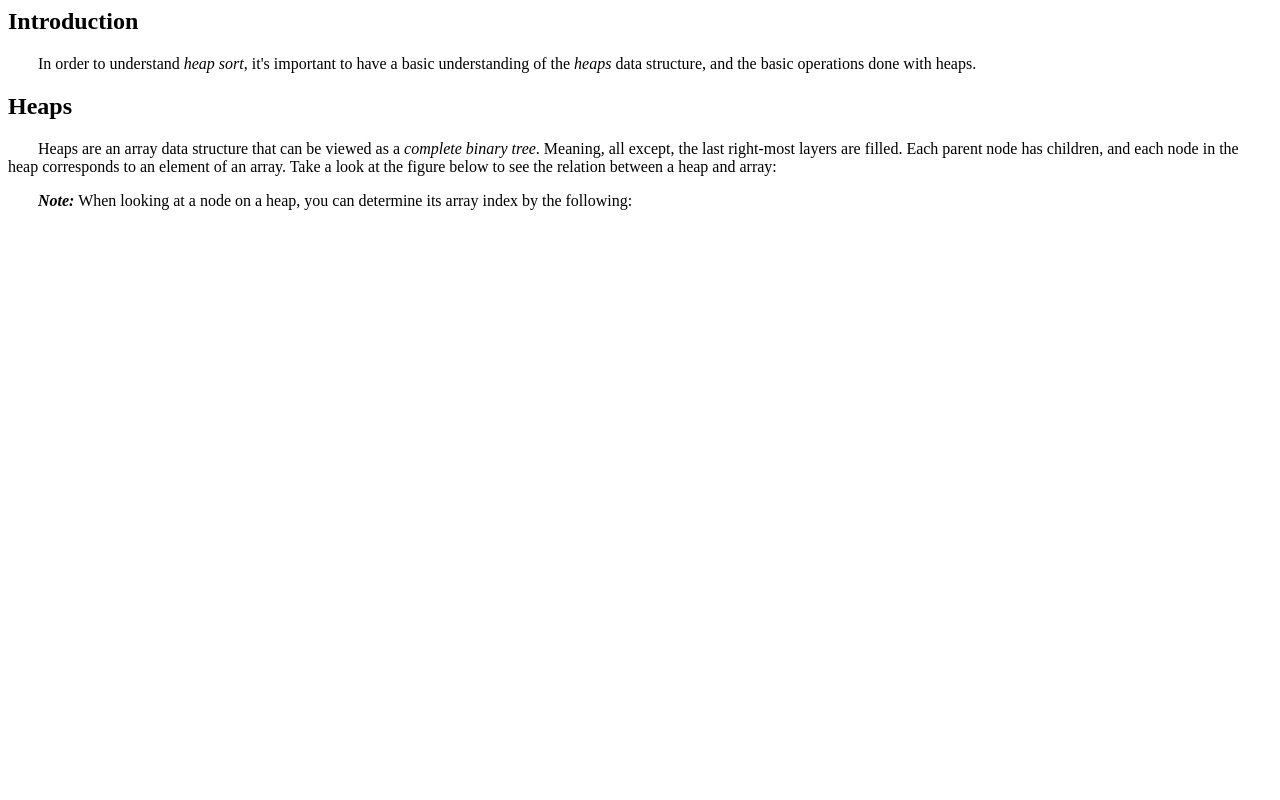
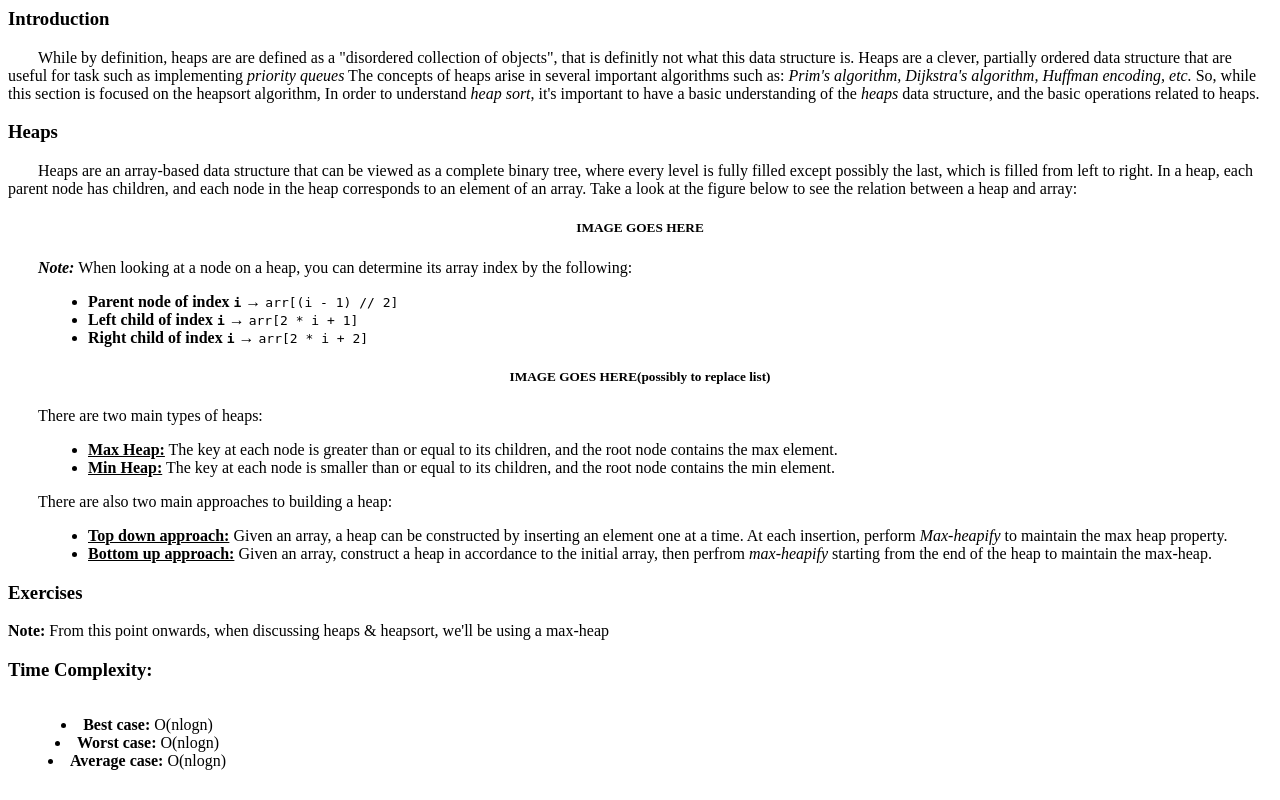
Before and after one commit to acastro23/ds-webapp, a Django app: template learnApp/templates/learnApp/descriptions/heap-sort.html in a window 1280 px wide. Run offline with Django 5.2, Linux system fonts and the light colour scheme; the template is opened without the code that fills it, so the values that code supplies are empty.

Commit message:
AC02072025 -- Made edits to the 'heap-sort.html' notes.

```diff
--- a/learnApp/templates/learnApp/descriptions/heap-sort.html
+++ b/learnApp/templates/learnApp/descriptions/heap-sort.html
@@ -1,21 +1,77 @@
-<h2>Introduction</h2>
+<h3>Introduction</h3>
 
 <!-- AC01312025 -- This section is the actual overview of the algorithm -->
 <p style="text-indent: 30px;">
+    While by definition, heaps are are defined as a "disordered collection of objects", that is definitly not what this data
+    structure is. Heaps are a clever, partially ordered data structure that are useful for task such as implementing <i>priority queues</i> The concepts of heaps arise
+    in several important algorithms such as: <i>Prim's algorithm, Dijkstra's algorithm, Huffman encoding, etc.</i> So, while this section is focused on the heapsort algorithm,
     In order to understand <i>heap sort</i>, it's important to have a basic understanding of the <i>heaps</i>
-    data structure, and the basic operations done with heaps.
+    data structure, and the basic operations related to heaps.
 </p>
 
 
-<h2>Heaps</h2>
+<h3>Heaps</h3>
 <p style="text-indent: 30px;">
-   Heaps are an array data structure that can be viewed as a <i>complete binary tree</i>. Meaning, all except,
-   the last right-most layers are filled. Each parent node has children, and each node in the heap corresponds to
+    Heaps are an array-based data structure that can be viewed as a complete binary tree, where every level is fully filled except possibly the last,
+    which is filled from left to right. In a heap, each parent node has children, and each node in the heap corresponds to
    an element of an array. Take a look at the figure below to see the relation between a heap and array:
 </p>
 
+
 <!-- Include image here perhaps? -->
+<h5 style="text-align: center;">IMAGE GOES HERE</h5>
+
+
 
 <p style="text-indent: 30px;">
     <i><b>Note:</b></i> When looking at a node on a heap, you can determine its array index by the following:
 </p>
+
+<!-- This section will most likely be replaced with an image to highlight floor operation -->
+<ul style="margin-left: 40px;">
+    <li><b>Parent node of index <code>i</code></b> → <code>arr[(i - 1) // 2]</code></li>
+    <li><b>Left child of index <code>i</code></b> → <code>arr[2 * i + 1]</code></li>
+    <li><b>Right child of index <code>i</code></b> → <code>arr[2 * i + 2]</code></li>
+</ul>
+
+<!-- Include image here perhaps? -->
+<h5 style="text-align: center;">IMAGE GOES HERE(possibly to replace list)</h5>
+
+
+<p style="text-indent: 30px;">
+    There are two main types of heaps:
+</p>
+
+<ul style="margin-left: 40px;">
+    <li><b><u>Max Heap:</u></b> The key at each node is greater than or equal to its children, and the root node contains the max element.</li>
+    <li><b><u>Min Heap:</u></b> The key at each node is smaller than or equal to its children, and the root node contains the min element.</li>
+</ul>
+
+
+<p style="text-indent: 30px;">
+    There are also two main approaches to building a heap:
+</p>
+
+<ul style="margin-left: 40px;">
+    <li><b><u>Top down approach:</u></b> Given an array, a heap can be constructed by inserting an element one at a time. At each insertion, perform  <i>Max-heapify</i> to maintain the max heap property.</li>
+    <li><b><u>Bottom up approach:</u></b> Given an array, construct a heap in accordance to the initial array, then perfrom <i>max-heapify</i> starting from the end of the heap to maintain the max-heap.</li>
+</ul>
+
+<h3> Exercises </h3>
+
+<!-- AC02062025: We can include images for users to identify what is a heap and what is not a heap, answer will be included in small caption text... -->
+
+
+
+<b>Note:</b> From this point onwards, when discussing heaps & heapsort, we'll be using a max-heap
+
+
+
+<div class="text-center">
+    <h3>Time Complexity:</h3>
+    <ul style="list-style-position: inside; text-align: center; display: inline-block;">
+        <li><strong>Best case:</strong> O(nlogn)</li>
+        <li><strong>Worst case:</strong> O(nlogn)</li>
+        <li><strong>Average case:</strong> O(nlogn)</li>
+    </ul>
+</div>
```
Also changed, not shown: learnApp/views.py (+35 -0 lines).
